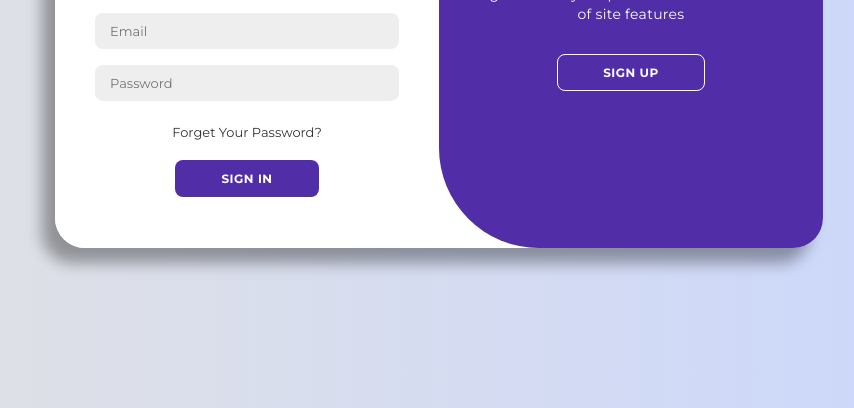
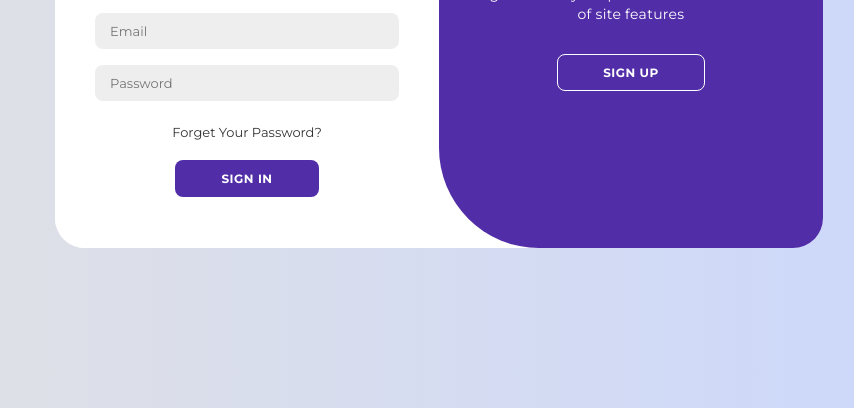
Before and after one commit to mrbhatt25/Dynamic-Webpage, a plain HTML site: page index.html in a window 1280 px wide. Shown: the part 392-800 px from the top of the page, without its empty margins (201-1055 px from the left). Drawn offline with Linux system fonts and the light colour scheme.

Commit message:
Shadow removed for testing

```diff
--- a/style.css
+++ b/style.css
@@ -20,7 +20,7 @@ body {
 .container {
     background-color: #fff;
     border-radius: 30px;
-    box-shadow: -13px 15px 15px rgba(0, 0, 0, 0.35);
+    /* box-shadow: -13px 15px 15px rgba(0, 0, 0, 0.35); */
     position: relative;
     overflow: hidden;
     width: 768px;
```
